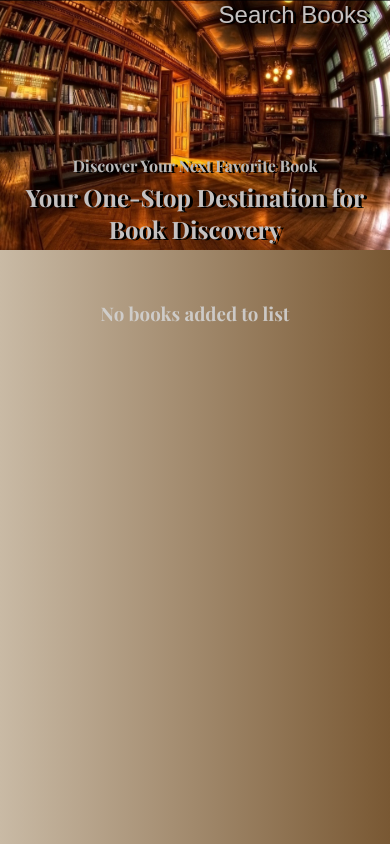
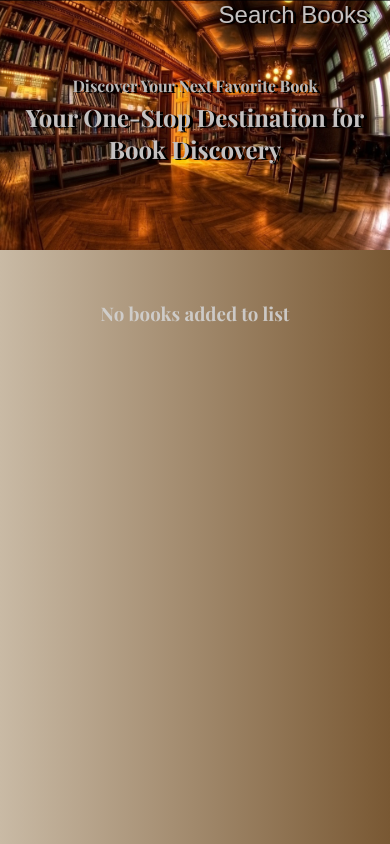
Before and after one commit to Drayved/Book-Finder, a React (Vite) app: page / in a window 390 px wide. Both pictures are taken after a click on the button "My list". Built offline with nearby package versions, Linux system fonts and the light colour scheme; a web font is replaced by a local one.

Commit message:
Update index.css

```diff
--- a/src/index.css
+++ b/src/index.css
@@ -333,7 +333,7 @@ button{
     }
 
     .header-text{
-        margin-top: 4rem;
+        margin-top: -5rem;
     }
 
     .title{
```
